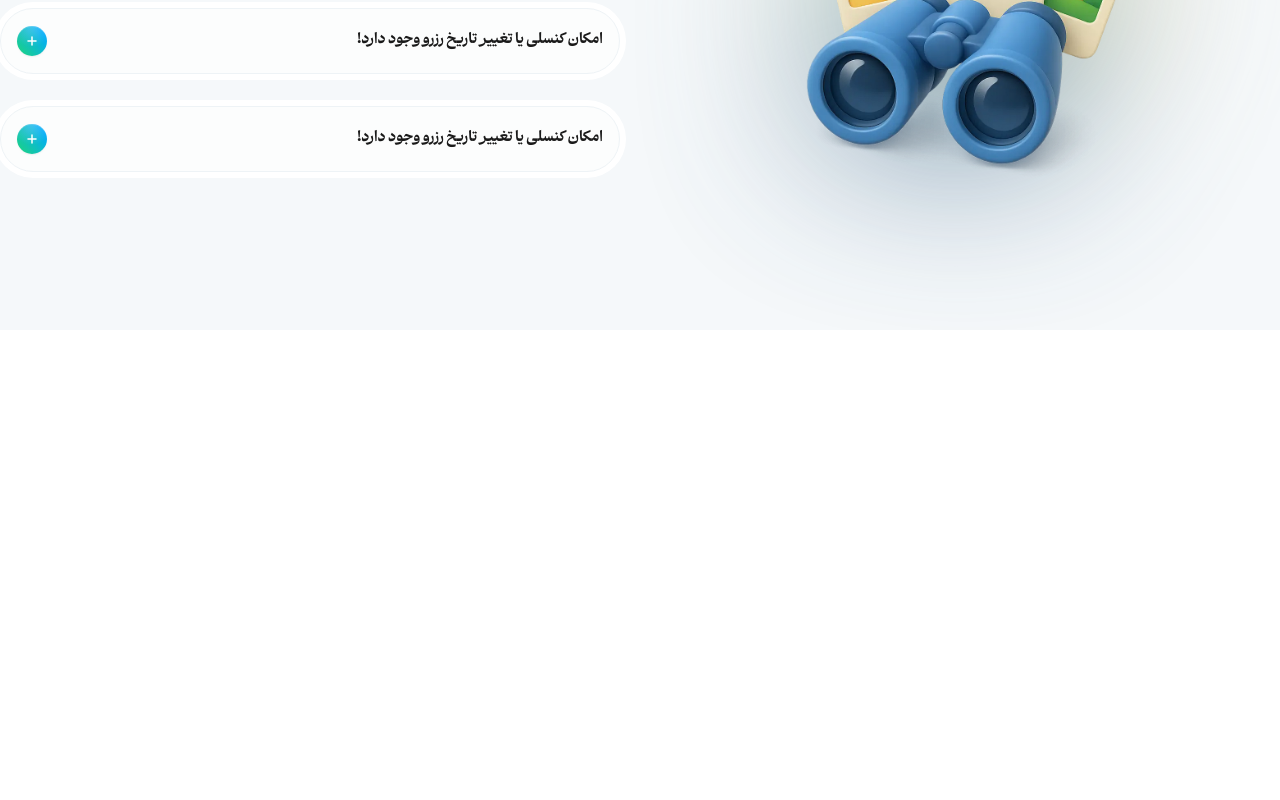
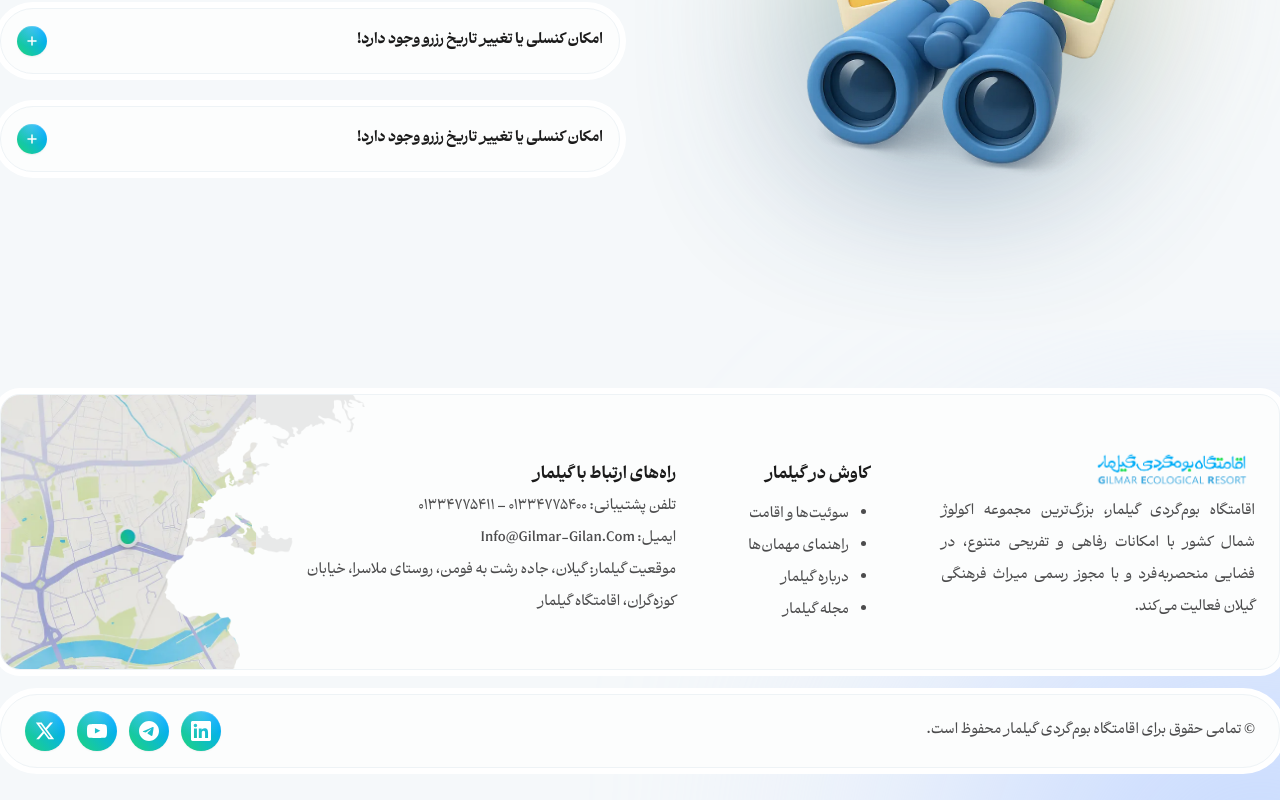
Before and after one commit to nimayaghouti/gilmar, a Next.js app: page / in a window 1280 px wide. Shown: the part 7651-8451 px from the top of the page. Before the commit the page ends 7981 px from the top, so only its background shows below. Built offline with nearby package versions, Linux system fonts and the light colour scheme; what @mui/material-nextjs would draw is missing.

Commit message:
feat: add Footer section and mount it in home page

```diff
--- a/src/app/page.tsx
+++ b/src/app/page.tsx
@@ -1,6 +1,7 @@
 import AboutUs from '@/components/sections/AboutUs';
 import Blogs from '@/components/sections/Blogs';
 import Faq from '@/components/sections/Faq';
+import Footer from '@/components/sections/Footer';
 import HeroSection from '@/components/sections/HeroSection';
 import Packages from '@/components/sections/Packages';
 import Residence from '@/components/sections/Residence';
@@ -22,6 +23,7 @@ export default function Home() {
       <Packages />
       <Blogs />
       <Faq />
+      <Footer />
     </main>
   );
 }
--- /dev/null
+++ b/src/components/sections/Footer.tsx
@@ -0,0 +1,245 @@
+'use client';
+
+import Box from '@mui/material/Box';
+import Typography from '@mui/material/Typography';
+import Image from 'next/image';
+
+import LinkedInGlyph from '@/components/icons/LinkedInGlyph';
+import TelegramGlyph from '@/components/icons/TelegramGlyph';
+import TwitterXGlyph from '@/components/icons/TwitterXGlyph';
+import YouTubeGlyph from '@/components/icons/YouTubeGlyph';
+
+const LOGO_SRC = '/images/logo.png';
+const MAP_SRC = '/images/footer/map.png';
+const MAP_MASK_SRC = '/images/video/pattern-mask.png';
+
+const DESCRIPTION =
+  'اقامتگاه بوم‌گردی گیلمار، بزرگ‌ترین مجموعه اکولوژ شمال کشور با امکانات رفاهی و تفریحی متنوع، در فضایی منحصربه‌فرد و با مجوز رسمی میراث فرهنگی گیلان فعالیت می‌کند.';
+
+const QUICK_LINKS = [
+  'سوئیت‌ها و اقامت',
+  'راهنمای مهمان‌ها',
+  'درباره گیلمار',
+  'مجله گیلمار',
+];
+
+const CONTACT_LINES = [
+  'تلفن پشتیبانی: ۰۱۳۳۴۷۷۵۴۰۰ – ۰۱۳۳۴۷۷۵۴۱۱',
+  'ایمیل: Info@Gilmar-Gilan.Com',
+  'موقعیت گیلمار: گیلان، جاده رشت به فومن، روستای ملاسرا، خیابان کوزه‌گران، اقامتگاه گیلمار',
+];
+
+const COPYRIGHT = '© تمامی حقوق برای اقامتگاه بوم‌گردی گیلمار محفوظ است.';
+
+const SOCIAL_ITEMS = [
+  { label: 'X (Twitter)', Glyph: TwitterXGlyph },
+  { label: 'YouTube', Glyph: YouTubeGlyph },
+  { label: 'Telegram', Glyph: TelegramGlyph },
+  { label: 'LinkedIn', Glyph: LinkedInGlyph },
+];
+
+const COLUMN_TITLE_SX = {
+  fontSize: 16,
+  fontWeight: 800,
+  color: 'text.primary',
+  lineHeight: '32px',
+};
+
+export default function Footer() {
+  return (
+    <Box sx={{ width: '100%', overflowX: 'hidden' }}>
+      <Box
+        component="footer"
+        sx={{
+          mx: 'auto',
+          width: '100%',
+          px: { xs: 3, md: 0 },
+          pt: { xs: 6, md: 8 },
+          pb: { xs: 6, md: 4 },
+          position: 'relative',
+          overflow: 'hidden',
+        }}
+      >
+        <Box
+          aria-hidden
+          sx={{
+            position: 'absolute',
+            bottom: -400,
+            left: { xs: '40%', md: 940 },
+            width: 640,
+            height: 640,
+            borderRadius: '50%',
+            filter: 'blur(140px)',
+            bgcolor: '#C5D8FF',
+            pointerEvents: 'none',
+            zIndex: 0,
+          }}
+        />
+
+        <Box
+          sx={{
+            width: 'min(1280px, 100%)',
+            mx: 'auto',
+            position: 'relative',
+            zIndex: 1,
+          }}
+        >
+          <Box
+            sx={theme => ({
+              position: 'relative',
+              bgcolor: 'background.paper',
+              border: `1px solid ${theme.palette.divider}`,
+              borderRadius: '20px',
+              overflow: 'hidden',
+              boxShadow: theme.brand.shadows.halo,
+              minHeight: { md: 276 },
+              display: 'flex',
+              flexDirection: { xs: 'column', md: 'row' },
+              alignItems: 'flex-start',
+              gap: { xs: 3, md: 9 },
+              p: 3,
+              pe: { xs: 3, md: '388px' },
+              pt: 6,
+            })}
+          >
+            <Box
+              sx={{
+                width: { md: 314 },
+                flexShrink: 0,
+                display: 'flex',
+                flexDirection: 'column',
+              }}
+            >
+              <Image
+                src={LOGO_SRC}
+                alt="لوگوی اقامتگاه بوم‌گردی گیلمار"
+                width={169}
+                height={53}
+                style={{ width: 169, height: 53, objectFit: 'contain' }}
+              />
+              <Typography variant="body1" sx={{ textAlign: 'justify' }}>
+                {DESCRIPTION}
+              </Typography>
+            </Box>
+
+            <Box sx={{ flexShrink: 0, marginTop: 2 }}>
+              <Typography sx={COLUMN_TITLE_SX}>کاوش در گیلمار</Typography>
+              <Box
+                component="ul"
+                sx={{ m: 0, mt: 1, p: 0, paddingInlineStart: '20px' }}
+              >
+                {QUICK_LINKS.map(link => (
+                  <Box component="li" key={link}>
+                    <Typography variant="body1">{link}</Typography>
+                  </Box>
+                ))}
+              </Box>
+            </Box>
+
+            <Box sx={{ flex: 1, minWidth: 0, maxWidth: 420, marginTop: 2 }}>
+              <Typography sx={COLUMN_TITLE_SX}>
+                راه‌های ارتباط با گیلمار
+              </Typography>
+              {CONTACT_LINES.map(line => (
+                <Typography key={line} variant="body1">
+                  {line}
+                </Typography>
+              ))}
+            </Box>
+
+            <Box
+              sx={{
+                position: { xs: 'relative', md: 'absolute' },
+                left: 0,
+                top: 0,
+                bottom: 0,
+                width: { xs: '100%', md: 364 },
+                height: { xs: 240, md: 'auto' },
+                order: { xs: -1, md: 0 },
+                WebkitMaskImage: `url(${MAP_MASK_SRC})`,
+                maskImage: `url(${MAP_MASK_SRC})`,
+                WebkitMaskPosition: 'center',
+                maskPosition: 'center',
+                WebkitMaskRepeat: 'no-repeat',
+                maskRepeat: 'no-repeat',
+                WebkitMaskSize: '100% 100%',
+                maskSize: '100% 100%',
+              }}
+            >
+              <Image
+                src={MAP_SRC}
+                alt="نقشه موقعیت اقامتگاه گیلمار"
+                fill
+                sizes="(max-width: 900px) 100vw, 364px"
+                style={{
+                  objectFit: 'cover',
+                  paddingRight: '30%',
+                }}
+              />
+              <Box
+                aria-hidden
+                sx={{
+                  position: 'absolute',
+                  inset: 0,
+                  bgcolor: 'rgba(0, 0, 0, 0.08)',
+                }}
+              />
+            </Box>
+          </Box>
+
+          <Box
+            sx={theme => ({
+              mt: 3,
+              bgcolor: 'background.paper',
+              border: `1px solid ${theme.palette.divider}`,
+              borderRadius: '9999px',
+              boxShadow: theme.brand.shadows.halo,
+              px: 3,
+              py: 2,
+              display: 'flex',
+              flexDirection: { xs: 'column', md: 'row' },
+              alignItems: 'center',
+              justifyContent: 'space-between',
+              gap: 2,
+            })}
+          >
+            <Typography variant="body1">{COPYRIGHT}</Typography>
+
+            <Box sx={{ display: 'flex', gap: 1.5, direction: 'ltr' }}>
+              {SOCIAL_ITEMS.map(({ label, Glyph }) => (
+                <Box
+                  key={label}
+                  component="button"
+                  type="button"
+                  aria-label={label}
+                  sx={theme => ({
+                    width: 40,
+                    height: 40,
+                    p: 0,
+                    border: 'none',
+                    borderRadius: '50%',
+                    display: 'flex',
+                    alignItems: 'center',
+                    justifyContent: 'center',
+                    cursor: 'pointer',
+                    backgroundImage: `radial-gradient(100% 100% at 50% 0%, rgba(255,255,255,0.24) 0%, rgba(255,255,255,0) 70%), ${theme.brand.gradients.badge}`,
+                    boxShadow:
+                      '0px 1px 2px -1px rgba(146,146,146,0.4), inset 0px 1px 0px rgba(255,255,255,0.16)',
+                    transition: 'transform 0.3s ease',
+                    '&:hover': { transform: 'scale(1.05)' },
+                    '&:focus-visible': {
+                      outline: '2px solid #43A047',
+                      outlineOffset: 2,
+                    },
+                  })}
+                >
+                  <Glyph />
+                </Box>
+              ))}
+            </Box>
+          </Box>
+        </Box>
+      </Box>
+    </Box>
+  );
+}
```
